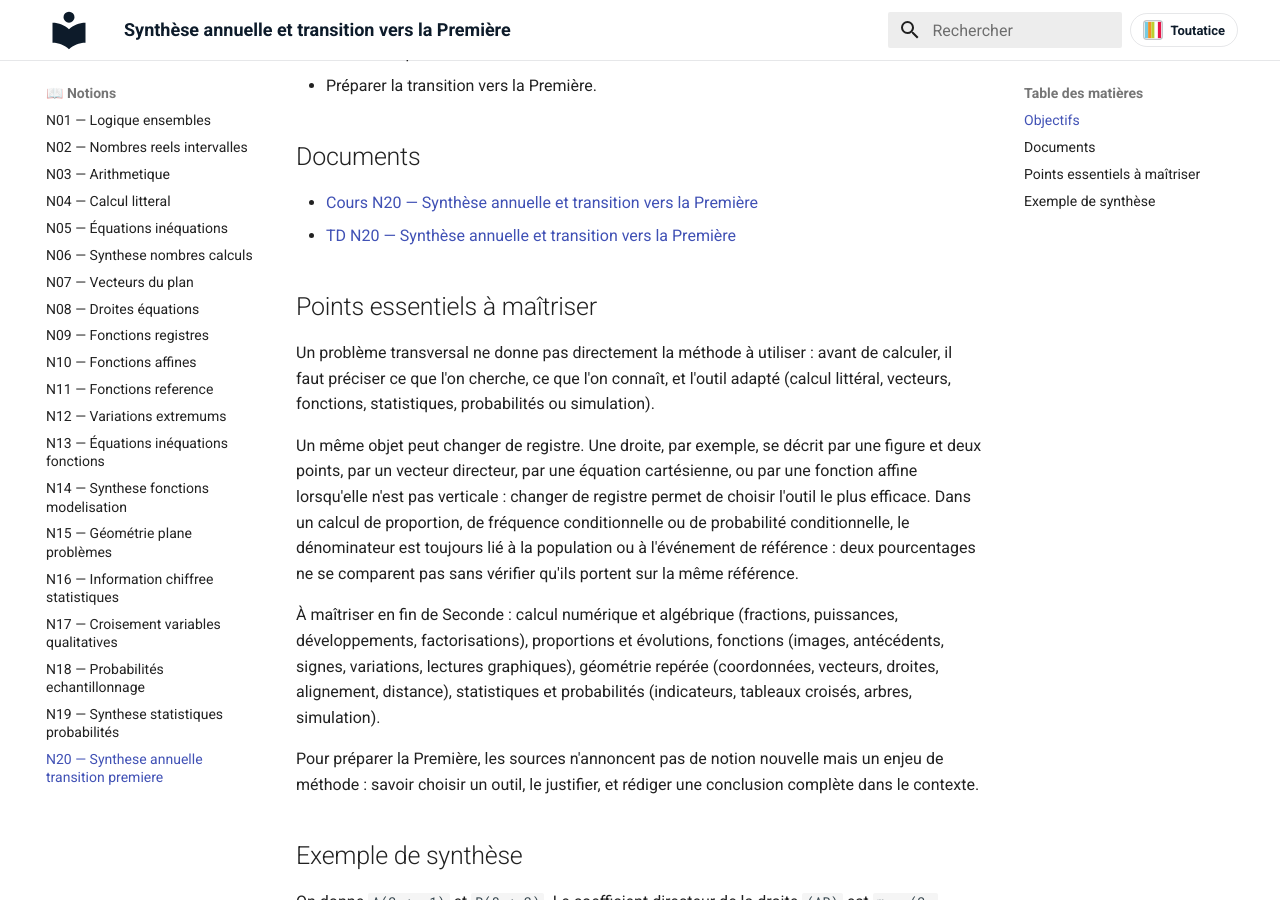
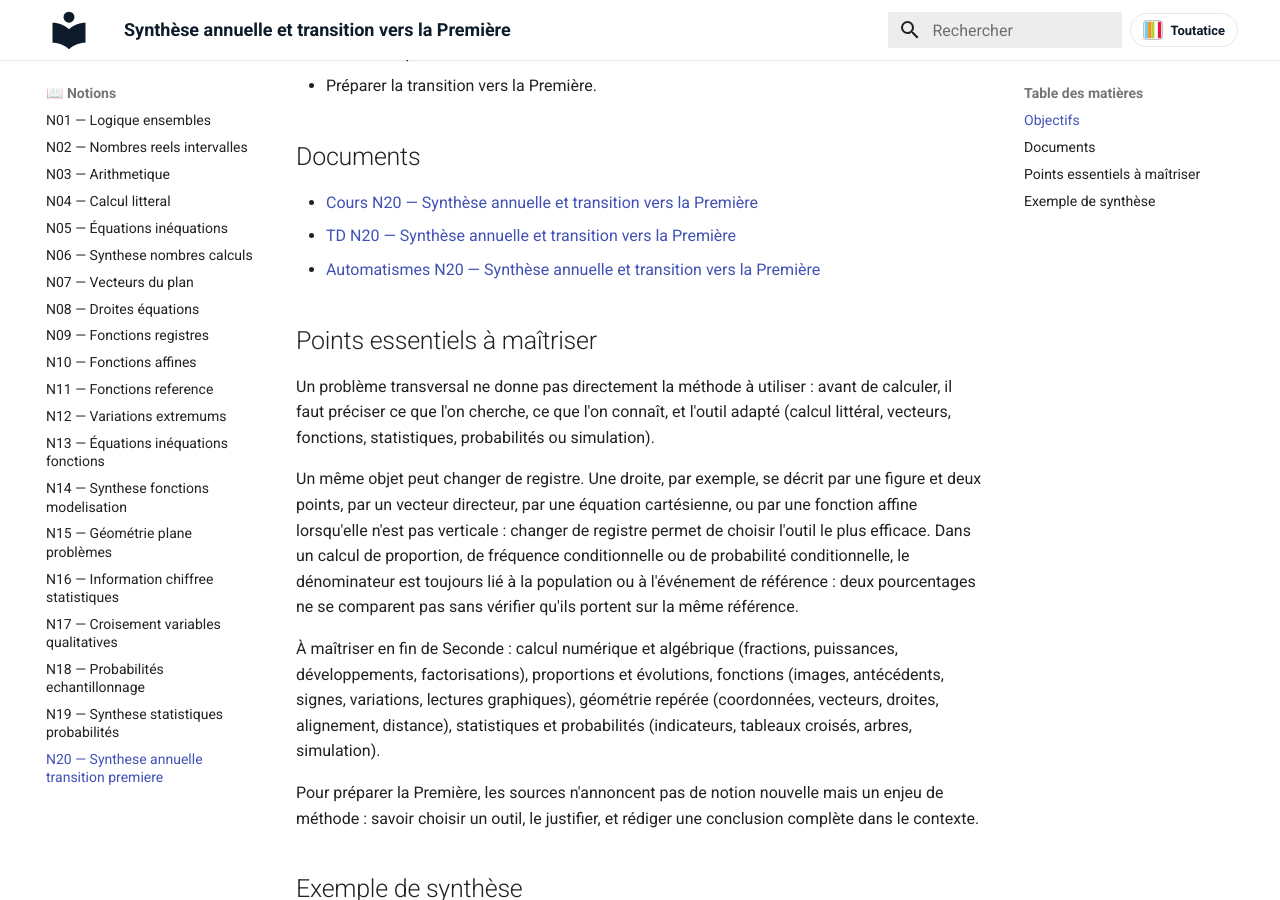
Before and after one commit to vnicolle56610/maths-seconde, an MkDocs documentation site: the page built from docs/notions/N20-synthese-annuelle-transition-premiere.md, in a window 1280 px wide and 900 px high, scrolled down 579 px. Built offline with MkDocs 1.6.1 and Material for MkDocs 9.7.7, drawn with Linux system fonts in a browser that asks for light colours.

Commit message:
Publication automatique : 0 fichier(s) copié(s), 2 page(s) mise(s) à jour
Pages mises à jour :
  - docs/automatismes/index.md
  - docs/notions/N20-synthese-annuelle-transition-premiere.md

Autres fichiers :
  - publication_manifest.json

Généré par le protocole de publication (publier_ressources_site.py / publier_ressources_gui.py).

```diff
--- a/docs/notions/N20-synthese-annuelle-transition-premiere.md
+++ b/docs/notions/N20-synthese-annuelle-transition-premiere.md
@@ -24,6 +24,7 @@ La synthèse annuelle reprend les outils essentiels de Seconde dans des exercice
 <!-- AUTO-DOCS:START -->
 - [Cours N20 — Synthèse annuelle et transition vers la Première](../cours/COURS_N20_SYNTHESE_ANNUELLE_TRANSITION_PREMIERE.pdf)
 - [TD N20 — Synthèse annuelle et transition vers la Première](../td/TD_N20_SYNTHESE_ANNUELLE_TRANSITION_PREMIERE.pdf)
+- [Automatismes N20 — Synthèse annuelle et transition vers la Première](../automatismes/AUTOMATISMES_N20_SYNTHESE_ANNUELLE_TRANSITION_PREMIERE.pdf)
 <!-- AUTO-DOCS:END -->
 
 ## Points essentiels à maîtriser
--- a/publication_manifest.json
+++ b/publication_manifest.json
@@ -219,6 +219,9 @@
       ],
       "td": [
         "TD_N20_SYNTHESE_ANNUELLE_TRANSITION_PREMIERE.pdf"
+      ],
+      "automatismes": [
+        "AUTOMATISMES_N20_SYNTHESE_ANNUELLE_TRANSITION_PREMIERE.pdf"
       ]
     }
   }
```
Also changed, not shown: docs/automatismes/index.md (+1 -1 lines).
